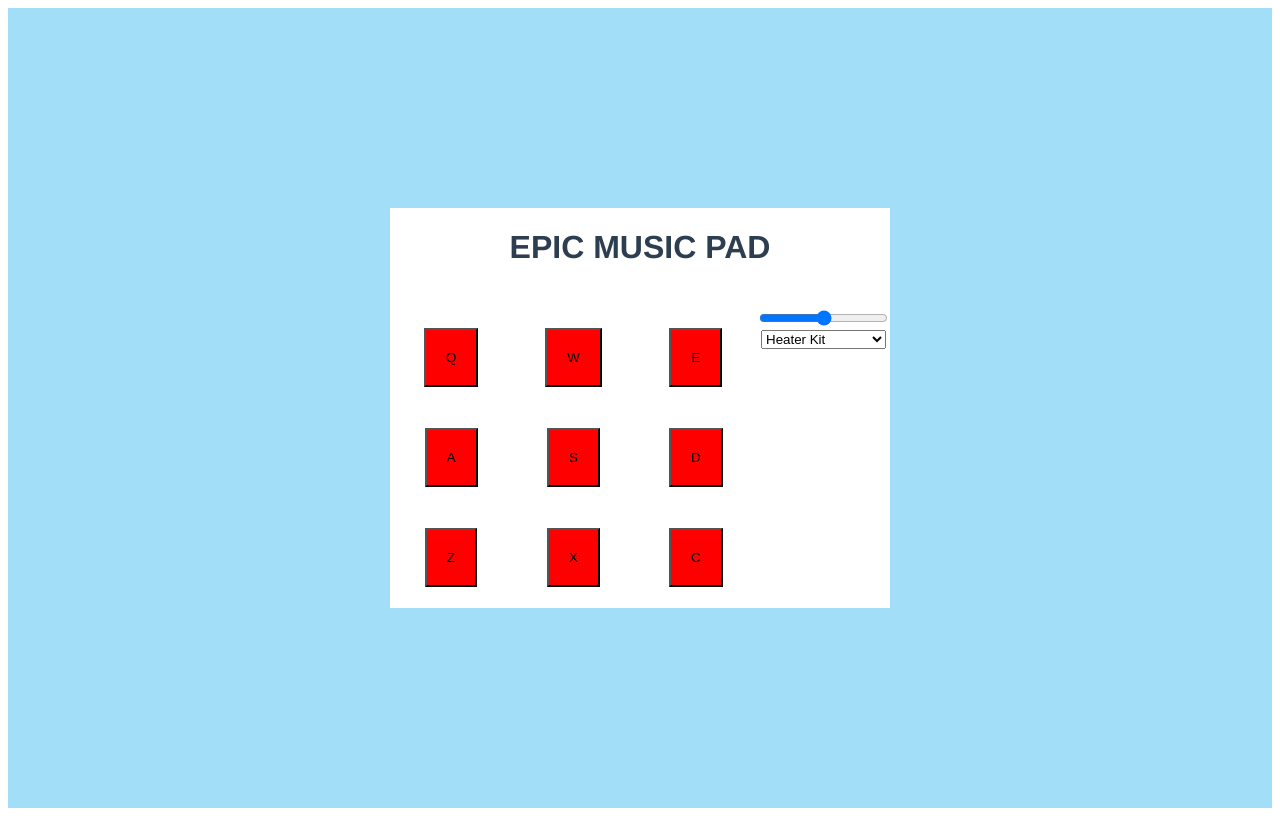
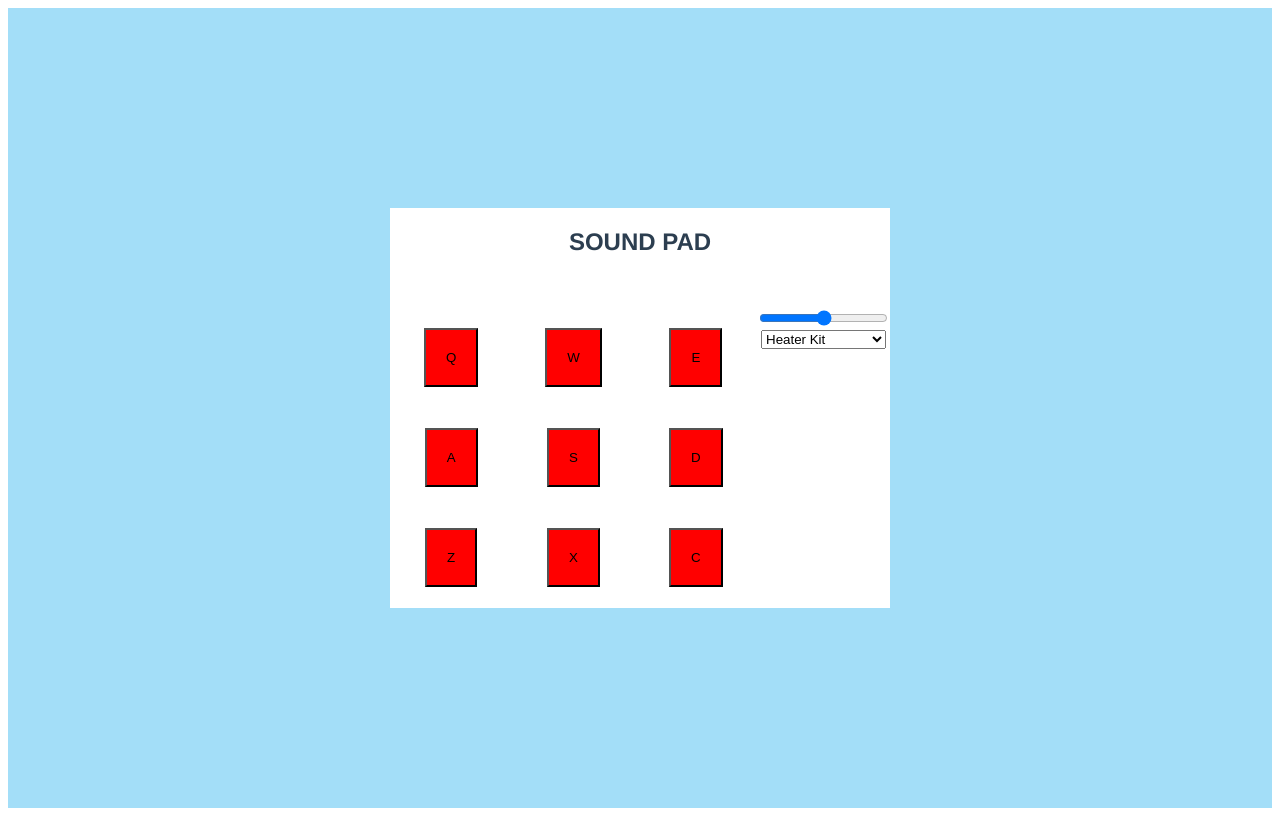
Before and after one commit to fsamiker/music-pad, a Vue app: page / in a window 1280 px wide. Built offline with nearby package versions, Linux system fonts and the light colour scheme.

Commit message:
Added display box feature

```diff
--- a/src/components/MusicPad.vue
+++ b/src/components/MusicPad.vue
@@ -1,6 +1,8 @@
 <template>
   <div class="pad">
-    <h1>EPIC MUSIC PAD</h1>
+    <div class='status-display'>
+      <h2> {{ statusMessage }} </h2>
+    </div>
     <div class="sounds"
       v-if="soundOptions">
       <SoundButton
@@ -9,6 +11,7 @@
         :keyTrigger="k"
         :soundData="soundMap[k[0]]"
         :volume="volume"
+        v-on:message="updateStatus"
       ></SoundButton>
     </div>
     <div class="Settings">
@@ -41,7 +44,8 @@ export default {
         keyOptions: Object.entries(require('./../keys.json').keys),
         soundOptions: null,
         currentSet: [0, 1, 2, 3, 4, 5, 6, 7, 8],
-        volume: 50
+        volume: 50,
+        statusMessage: 'SOUND PAD'
       };
   },
   computed: {
@@ -62,6 +66,11 @@ export default {
       document.querySelector(`#${e.key}${e.keyCode}`.toUpperCase()).click();
     });
   },
+  watch: {
+    volume: function() {
+      this.statusMessage = `Volume: ${this.volume}`;
+    }
+  },
   methods: {
       loadSoundOptions: function() {
           return require('./../sound.json').soundSamples;
@@ -69,6 +78,9 @@ export default {
       updateSoundSet: function(e) {
         this.currentSet.splice(0, this.currentSet.length);
         this.currentSet.push(...e.target.value.split(","));
+      },
+      updateStatus: function(message) {
+        this.statusMessage = message;
       }
   }
 }
@@ -84,7 +96,7 @@ export default {
     background-color: white;
 }
 
-h1 {
+.status-display {
     grid-column: 1 / span 4;
 }
 
--- a/src/components/SoundButton.vue
+++ b/src/components/SoundButton.vue
@@ -29,6 +29,7 @@ export default {
   methods: {
     playSound: function() {
       this.audio.play();
+      this.$emit('message', `Played: ${this.soundData.id}`);
     },
     changeVolume: function() {
       this.audio.volume = this.volume/100;
```
